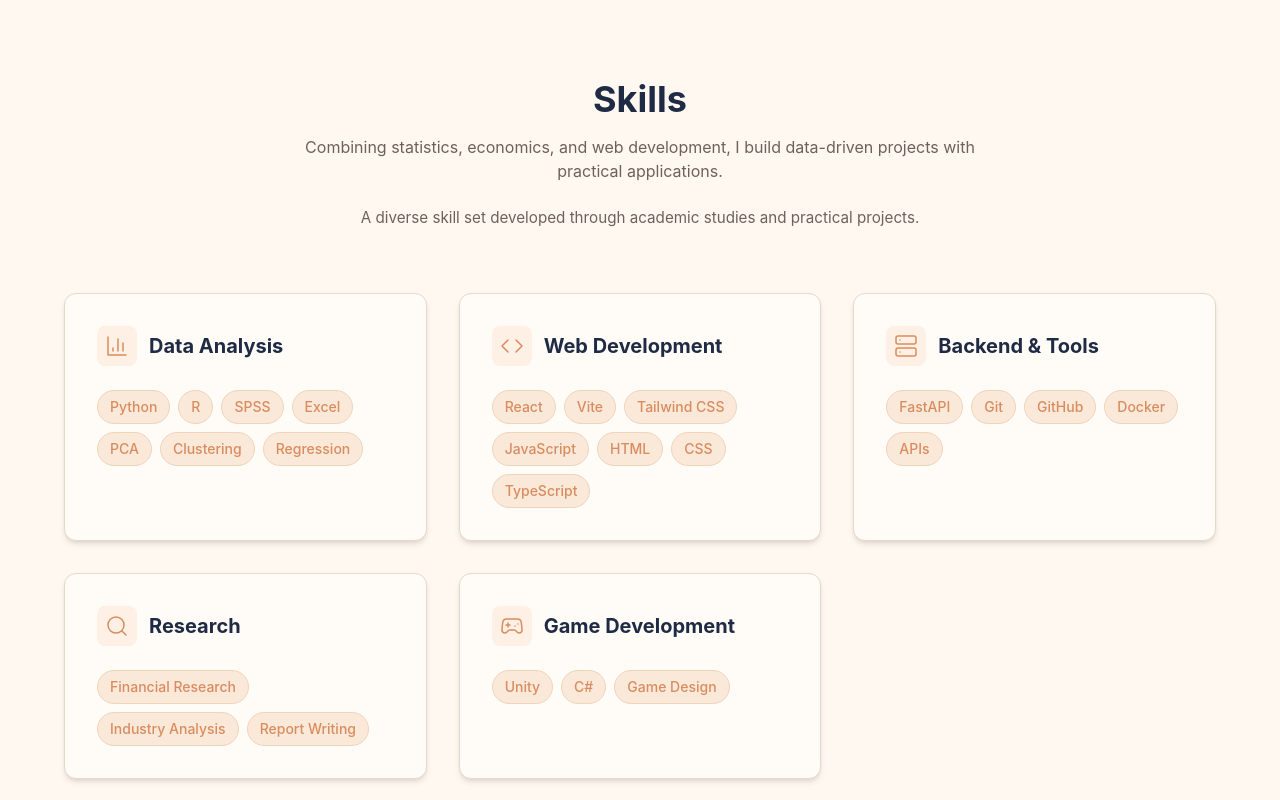
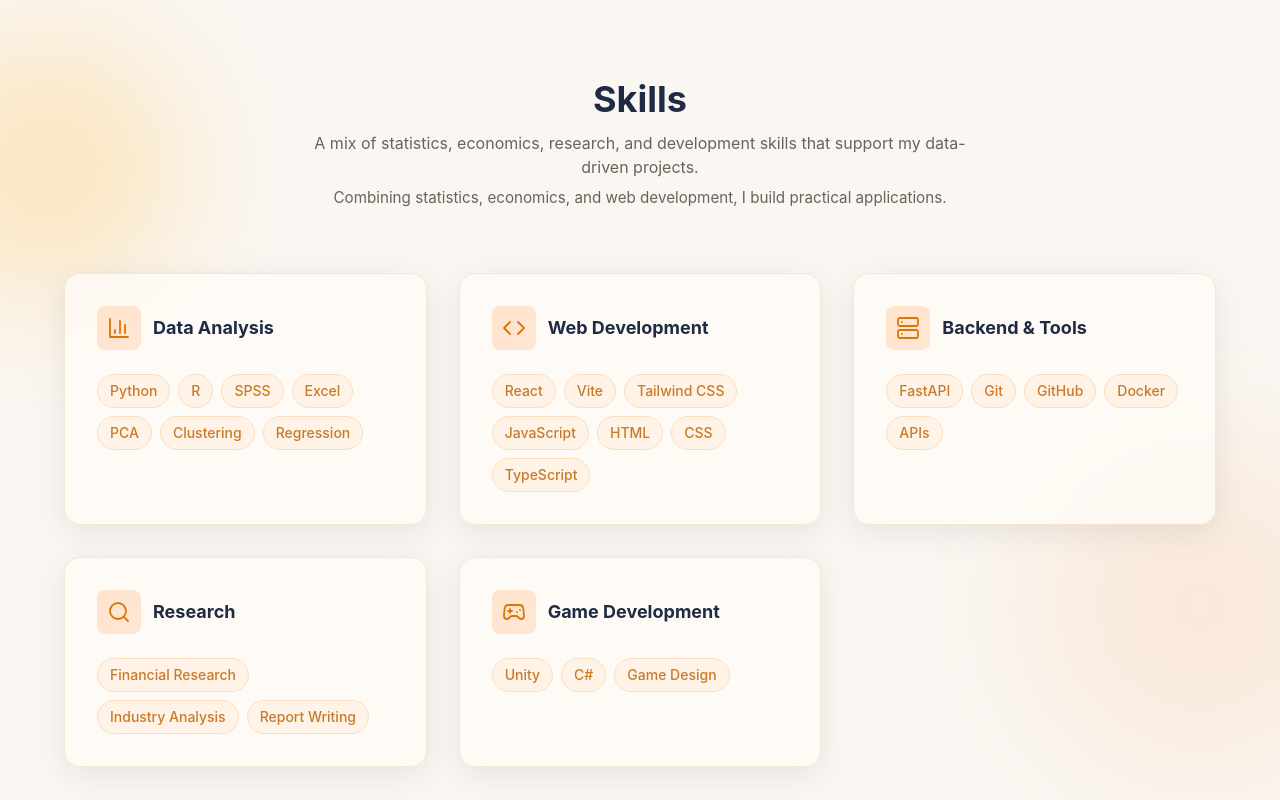
Before and after one commit to Ellen-Fang/ellen-fang-portfolio, a React (Vite) app: page / in a window 1280 px wide. Shown: the part 2820-3620 px from the top of the page. Built offline with nearby package versions, Linux system fonts and the light colour scheme.

Commit message:
Enhance Skills section with decorative blobs, gradient icons, enhanced card design, and hover effects

```diff
--- a/src/components/Skills.jsx
+++ b/src/components/Skills.jsx
@@ -31,14 +31,24 @@ function Skills() {
   ]
 
   return (
-    <section id="skills" className="py-20 px-4" style={{backgroundColor: '#FFF8F0'}}>
-      <div className="max-w-6xl mx-auto">
-        <h2 className="text-4xl font-bold mb-4 text-center" style={{color: '#1F2A44'}}>Skills</h2>
-        <p className="text-center mb-6 max-w-2xl mx-auto" style={{color: '#6B625B'}}>
-          Combining statistics, economics, and web development, I build data-driven projects with practical applications.
+    <section id="skills" className="relative py-20 px-4 overflow-hidden" style={{backgroundColor: '#FAF6F1'}}>
+      {/* 装饰背景 blob */}
+      <div
+        className="absolute top-10 -left-20 w-64 h-64 rounded-full opacity-20 blur-3xl"
+        style={{backgroundColor: '#FFA500'}}
+      ></div>
+      <div
+        className="absolute bottom-20 -right-20 w-80 h-80 rounded-full opacity-15 blur-3xl"
+        style={{backgroundColor: '#F4A460'}}
+      ></div>
+
+      <div className="relative max-w-6xl mx-auto z-10">
+        <h2 className="text-4xl font-bold mb-3 text-center" style={{color: '#1F2A44'}}>Skills</h2>
+        <p className="text-center mb-2 max-w-2xl mx-auto" style={{color: '#6B625B'}}>
+          A mix of statistics, economics, research, and development skills that support my data-driven projects.
         </p>
         <p className="text-center mb-16 max-w-2xl mx-auto" style={{color: '#6B625B', fontSize: '0.95rem'}}>
-          A diverse skill set developed through academic studies and practical projects.
+          Combining statistics, economics, and web development, I build practical applications.
         </p>
 
         <div className="grid md:grid-cols-2 lg:grid-cols-3 gap-8">
@@ -47,26 +57,44 @@ function Skills() {
             return (
               <div
                 key={idx}
-                className="rounded-xl p-8 border shadow-md hover:shadow-lg transition-all duration-300 hover:-translate-y-1 group cursor-default"
+                className="relative rounded-2xl p-8 transition-all duration-300 hover:-translate-y-2 group cursor-default"
                 style={{
-                  backgroundColor: '#FFFCF7',
-                  borderColor: '#E8D8C8',
-                  borderWidth: '1.5px'
+                  backgroundColor: 'rgba(255, 252, 247, 0.8)',
+                  backdropFilter: 'blur(10px)',
+                  border: '1.5px solid #F5E6D3',
+                  boxShadow: '0 8px 32px rgba(0, 0, 0, 0.08)'
                 }}
-                onMouseEnter={(e) => e.currentTarget.style.borderColor = '#D98C5F'}
-                onMouseLeave={(e) => e.currentTarget.style.borderColor = '#E8D8C8'}
+                onMouseEnter={(e) => {
+                  e.currentTarget.style.boxShadow = '0 20px 40px rgba(217, 140, 95, 0.2)'
+                  e.currentTarget.style.borderColor = '#F0A867'
+                }}
+                onMouseLeave={(e) => {
+                  e.currentTarget.style.boxShadow = '0 8px 32px rgba(0, 0, 0, 0.08)'
+                  e.currentTarget.style.borderColor = '#F5E6D3'
+                }}
               >
+                {/* 右上角装饰 */}
+                <div className="absolute top-4 right-4 w-12 h-12 opacity-0 group-hover:opacity-100 transition-opacity duration-300">
+                  <div className="flex gap-1">
+                    <div className="w-1.5 h-1.5 rounded-full" style={{backgroundColor: '#F4A460'}}></div>
+                    <div className="w-1.5 h-1.5 rounded-full" style={{backgroundColor: '#FFB366'}}></div>
+                    <div className="w-1.5 h-1.5 rounded-full" style={{backgroundColor: '#FFCC99'}}></div>
+                  </div>
+                </div>
+
                 <div className="flex items-center space-x-3 mb-6">
                   <div
-                    className="p-2 rounded-lg"
-                    style={{backgroundColor: '#FFF0E6'}}
+                    className="p-2.5 rounded-lg transition-all duration-300 group-hover:scale-110"
+                    style={{
+                      background: 'linear-gradient(135deg, #FFE4CC 0%, #FFE6D5 100%)',
+                    }}
                   >
                     <IconComponent
                       size={24}
-                      style={{color: '#D98C5F', strokeWidth: 1.5}}
+                      style={{color: '#D97706', strokeWidth: 1.8}}
                     />
                   </div>
-                  <h3 className="text-xl font-bold" style={{color: '#1F2A44'}}>
+                  <h3 className="text-lg font-bold" style={{color: '#1F2A44'}}>
                     {category.category}
                   </h3>
                 </div>
@@ -75,11 +103,21 @@ function Skills() {
                   {category.skills.map((skill, skillIdx) => (
                     <span
                       key={skillIdx}
-                      className="px-3 py-1.5 text-sm font-medium rounded-full transition-all duration-200 hover:shadow-sm"
+                      className="px-3 py-1.5 text-sm font-medium rounded-full transition-all duration-200 cursor-pointer"
                       style={{
-                        backgroundColor: '#FAE8D8',
-                        color: '#D98C5F',
-                        border: '1px solid #F0D4BD',
+                        backgroundColor: '#FEF3E6',
+                        color: '#C97A29',
+                        border: '1px solid #FDDDBD',
+                      }}
+                      onMouseEnter={(e) => {
+                        e.currentTarget.style.backgroundColor = '#FFE6CC'
+                        e.currentTarget.style.color = '#A85A0A'
+                        e.currentTarget.style.transform = 'translateY(-2px)'
+                      }}
+                      onMouseLeave={(e) => {
+                        e.currentTarget.style.backgroundColor = '#FEF3E6'
+                        e.currentTarget.style.color = '#C97A29'
+                        e.currentTarget.style.transform = 'translateY(0)'
                       }}
                     >
                       {skill}
```
